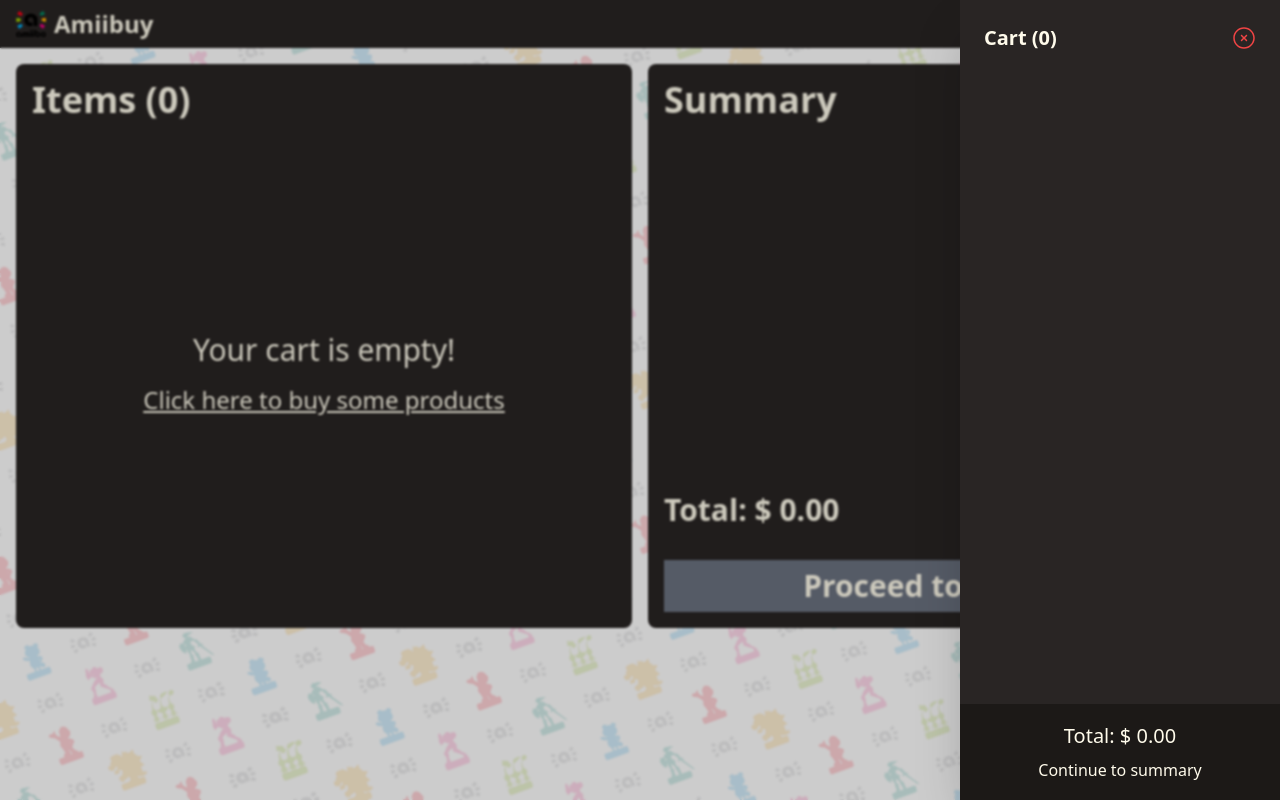
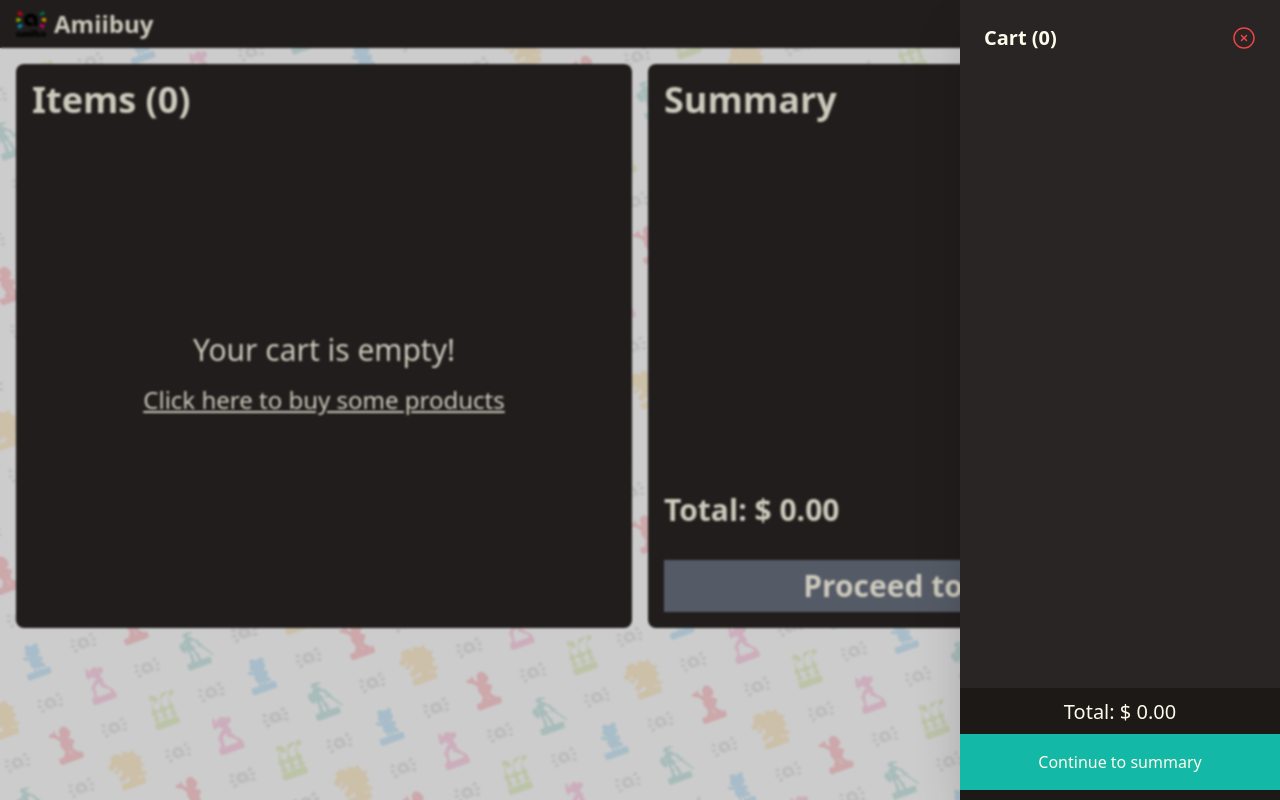
Before and after one commit to santiv343/mercat_test, a React (Vite) app: page /summary in a window 1280 px wide. Both pictures are taken after a click on the button 1252 px from the left and 24 px from the top of the page. Built offline with nearby package versions, Linux system fonts and the light colour scheme.

Commit message:
wrapping up

```diff
--- a/src/components/Cart/CartDrawer.tsx
+++ b/src/components/Cart/CartDrawer.tsx
@@ -58,7 +58,7 @@ function CartDrawer({
             <CloseIcon className="w-6 h-6 fill-red-500" />
           </button>
         </div>
-        <div className="flex flex-col p-2 gap-4 overflow-y-auto mb-24">
+        <div className="flex flex-col p-2 gap-4 overflow-y-auto mb-28">
           {cartItems?.map((item) => (
             <CartItem
               key={getProductIdentifier(item.product)}
@@ -67,7 +67,7 @@ function CartDrawer({
             />
           ))}
         </div>
-        <div className="absolute flex flex-col bottom-0 left-0 w-full h-24 bg-stone-900 justify-center items-center gap-2">
+        <div className="absolute flex flex-col bottom-0 left-0 w-full h-28 bg-stone-900 justify-center items-center gap-2">
           {cartItems.length > 0 && (
             <button
               onClick={() => dispatch(emptyCart())}
@@ -77,7 +77,10 @@ function CartDrawer({
             </button>
           )}
           <h6 className="text-xl">Total: $ {totalPrice}</h6>
-          <Link to="/summary">
+          <Link
+            to="/summary"
+            className="w-full flex justify-center items-center p-4 bg-teal-500"
+          >
             <h6 onClick={onClose}>Continue to summary</h6>
           </Link>
         </div>
--- a/src/components/Summary/Summary.tsx
+++ b/src/components/Summary/Summary.tsx
@@ -1,10 +1,12 @@
 import { Link } from "react-router-dom";
-import { useAppSelector } from "../../redux/hooks";
+import { useAppDispatch, useAppSelector } from "../../redux/hooks";
 import { getProductIdentifier } from "../../utils/utils";
 import CartItem from "../Cart/CartItem";
+import { emptyCart } from "../../redux/slices/cartSlice";
 
 function Summary() {
   const cartItems = useAppSelector((state) => state.cartReducer.cart);
+  const dispatch = useAppDispatch();
   const totalPrice = cartItems
     .reduce((prev, item) => prev + item.product.price * item.quantity, 0)
     .toFixed(2);
@@ -16,6 +18,14 @@ function Summary() {
           <h2 className="text-4xl font-bold ">
             Items {`(${cartItems.length})`}
           </h2>
+          {cartItems.length > 0 && (
+            <button
+              onClick={() => dispatch(emptyCart())}
+              className="w-fit ml-auto bg-red-500 p-4"
+            >
+              Empty cart
+            </button>
+          )}
         </div>
         {cartItems.length > 0 ? (
           <div className="flex flex-col gap-4 overflow-y-auto">
```
